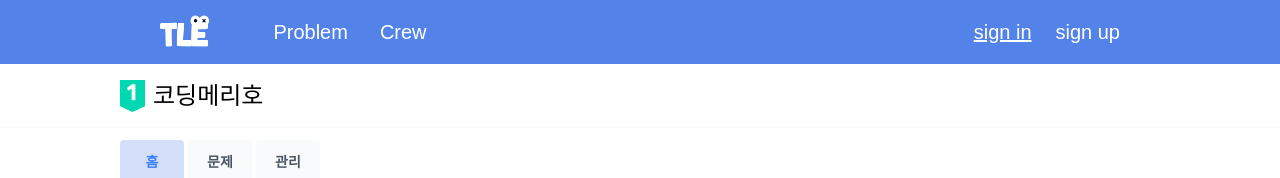
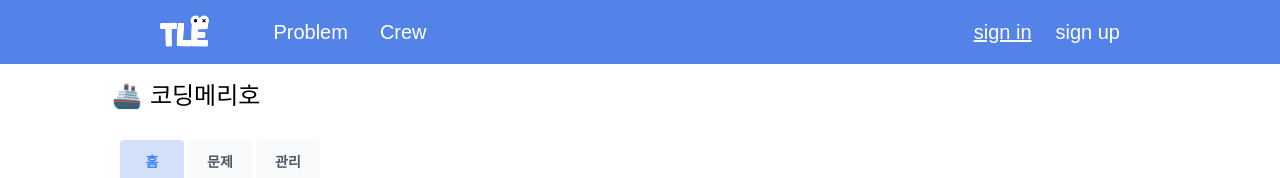
Before and after one commit to tle-ko/fe-web-react, a React (Create React App) app: page /crew/1 in a window 1280 px wide. Shown: the top 178 px of the page. Built offline with nearby package versions, Linux system fonts and the light colour scheme; a web font is replaced by a local one.

Commit message:
✨ feat: crewHeader 컴포넌트 수정

```diff
--- a/src/components/Header/crewHeader.jsx
+++ b/src/components/Header/crewHeader.jsx
@@ -1,5 +1,4 @@
 import useFetchData from "../../hooks/useEffectData";
-import exImg from "../../assets/images/lv1.svg"
 
 export default function CrewHeader({ crewId }) {
   // mock데이터 crewData.json url을 fetch함수로 호출해 그 응답 state로 저장
@@ -12,13 +11,15 @@ export default function CrewHeader({ crewId }) {
   // crew가 존재하면 해당 데이터를 사용하여 렌더링
   return (
     <div>
-      {crew ? (
-        <div className="w-screen h-[63px] bg-white top-16 left-0 fixed px-[120px] py-4 flex flex-row gap-2">
-          <div className="preImg"><img src={exImg} alt="" /></div>
-          <div className="font-cafe24 text-2xl">{crew.name}</div>
+    {crew ? (
+      <div className="w-screen h-16 bg-white top-16 left-0 fixed px-28 py-4 flex flex-row gap-2 items-center">
+        <div className="flex justify-center items-center">
+          <div className="icon flex justify-center items-center">{crew.icon}</div>
         </div>
+        <div className="font-cafe24 text-2xl">{crew.name}</div>
+      </div>
       ) : (
-        <div>해당하는 크루가 없습니다.</div>
+      <div></div>
       )}
     </div>
   )
```
